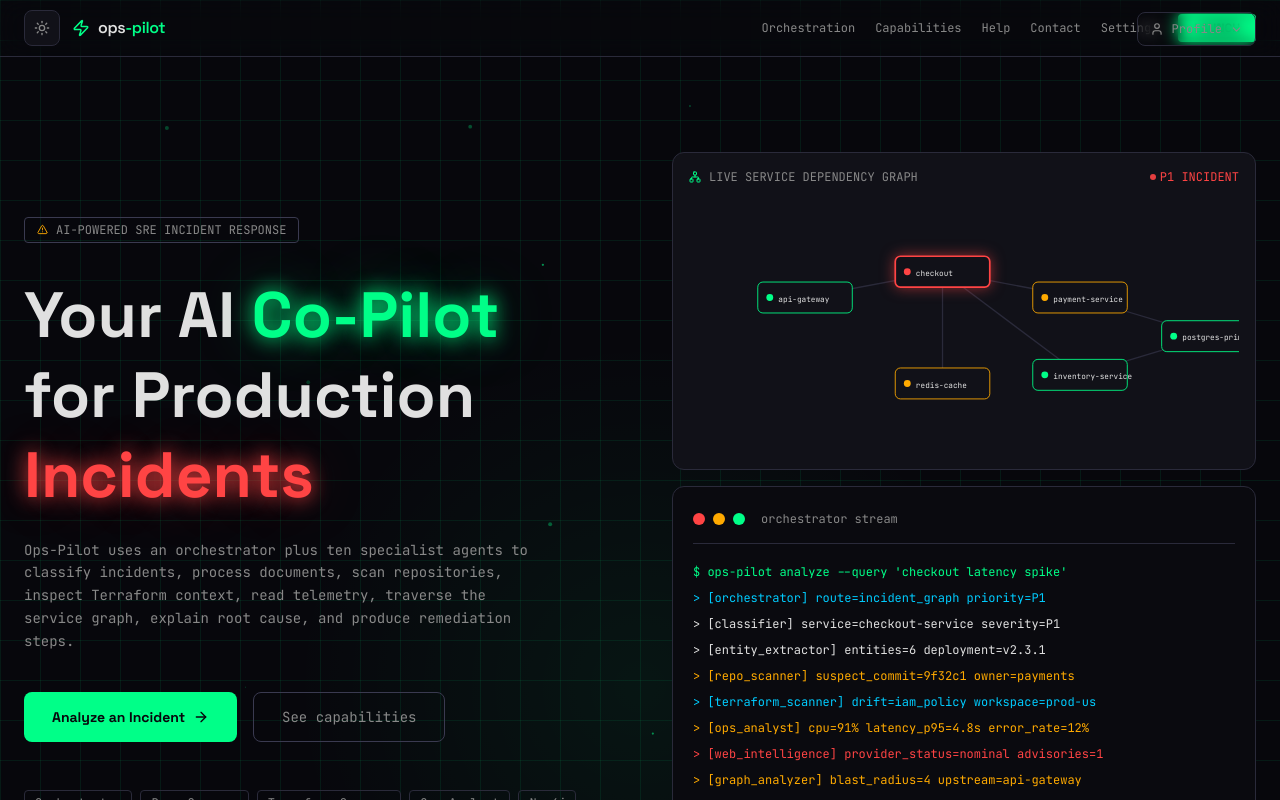
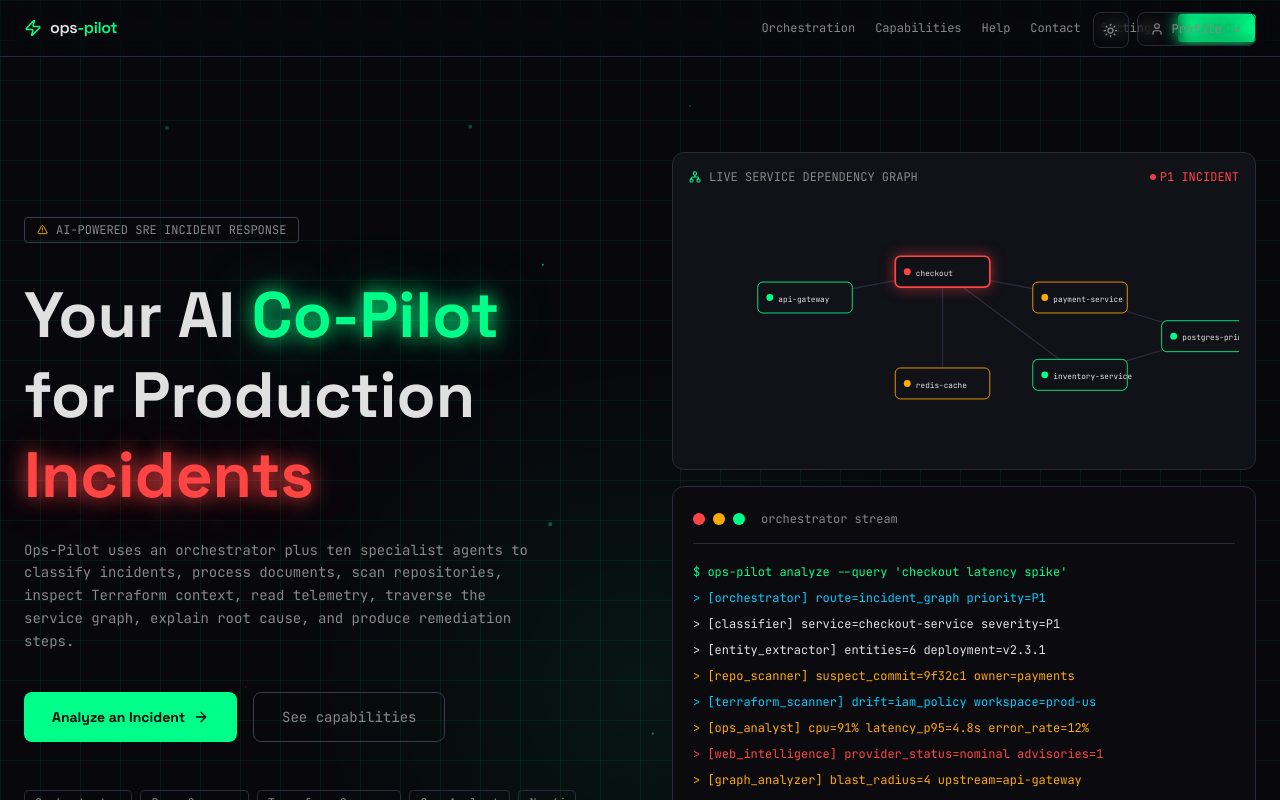
Before and after one commit to Khaledayman9/ops-pilot, a Next.js app in the folder frontend/: page / in a window 1280 px wide. Shown: the top 800 px of the page. Built offline with nearby package versions, Linux system fonts and the light colour scheme.

Commit message:
feat(UI): added light and dark toggle

```diff
--- a/frontend/app/components/ProfileMenu.tsx
+++ b/frontend/app/components/ProfileMenu.tsx
@@ -2,19 +2,57 @@
 
 import { useEffect, useState } from "react";
 import Link from "next/link";
-import { ChevronDown, LogIn, Settings, User, UserPlus } from "lucide-react";
+import {
+  ChevronDown,
+  LogIn,
+  Moon,
+  Settings,
+  Sun,
+  User,
+  UserPlus,
+} from "lucide-react";
 import { getAccessToken } from "../lib/apis";
 
 export default function ProfileMenu() {
   const [open, setOpen] = useState(false);
   const [authed, setAuthed] = useState(false);
+  const [theme, setTheme] = useState<"dark" | "light">("dark");
 
   useEffect(() => {
     setAuthed(Boolean(getAccessToken()));
+
+    const savedTheme =
+      typeof window !== "undefined"
+        ? localStorage.getItem("ops-pilot-theme")
+        : null;
+    const initialTheme = savedTheme === "light" ? "light" : "dark";
+
+    setTheme(initialTheme);
+    document.documentElement.dataset.theme = initialTheme;
   }, []);
 
+  function toggleTheme() {
+    setTheme((current) => {
+      const next = current === "dark" ? "light" : "dark";
+      document.documentElement.dataset.theme = next;
+      localStorage.setItem("ops-pilot-theme", next);
+      return next;
+    });
+  }
+
   return (
-    <div className="fixed top-3 right-6 z-[70]">
+    <div className="fixed top-3 right-6 z-[70] flex items-start gap-2">
+      <button
+        type="button"
+        onClick={toggleTheme}
+        className="w-9 h-9 rounded-lg border border-border-1 bg-void/90 backdrop-blur text-chrome-dim hover:border-plasma hover:text-plasma transition-colors flex items-center justify-center"
+        aria-label="Toggle theme"
+        title={`Switch to ${theme === "dark" ? "light" : "dark"} theme`}
+      >
+        {theme === "dark" ? <Sun size={15} /> : <Moon size={15} />}
+      </button>
+
+      <div className="relative">
         <button
           onClick={() => setOpen((value) => !value)}
           className="flex items-center gap-2 px-3 py-2 border border-border-1 rounded-lg bg-void/90 backdrop-blur text-xs font-mono text-chrome-dim hover:border-plasma hover:text-plasma transition-colors"
@@ -63,5 +101,6 @@
           </div>
         )}
       </div>
+    </div>
   );
 }
--- a/frontend/app/page.tsx
+++ b/frontend/app/page.tsx
@@ -12,14 +12,12 @@
   GitBranch,
   HelpCircle,
   Mail,
-  Moon,
   Network,
   Radar,
   ScanSearch,
   FileText,
   Shield,
   Sparkles,
-  Sun,
   Terminal,
   Workflow,
   Wrench,
@@ -302,34 +300,16 @@
   { left: "94%", top: "14%" },
 ];
 
-function Nav({
-  theme,
-  onToggleTheme,
-}: {
-  theme: "dark" | "light";
-  onToggleTheme: () => void;
-}) {
+function Nav() {
   return (
     <nav className="fixed top-0 w-full z-50 border-b border-border-1 bg-void/80 backdrop-blur-md">
       <div className="max-w-7xl mx-auto px-6 h-14 flex items-center justify-between">
-        <div className="flex items-center gap-3">
-          <button
-            type="button"
-            onClick={onToggleTheme}
-            className="w-9 h-9 rounded-lg border border-border-1 bg-surface-1 text-chrome-dim hover:text-plasma hover:border-plasma transition-colors flex items-center justify-center"
-            aria-label="Toggle theme"
-            title={`Switch to ${theme === "dark" ? "light" : "dark"} theme`}
-          >
-            {theme === "dark" ? <Sun size={16} /> : <Moon size={16} />}
-          </button>
-
         <Link href="/" className="flex items-center gap-2">
           <Zap size={18} className="text-plasma" />
           <span className="font-display font-semibold text-chrome tracking-tight">
             ops<span className="text-plasma">-pilot</span>
           </span>
         </Link>
-        </div>
 
         <div className="flex items-center gap-5 text-xs font-mono">
           <a
@@ -579,11 +559,6 @@
 
 export default function HomePage() {
   const heroParticlesRef = useRef<HTMLDivElement>(null);
-  const [theme, setTheme] = useState<"dark" | "light">("dark");
-
-  function toggleTheme() {
-    setTheme((current) => (current === "dark" ? "light" : "dark"));
-  }
   useEffect(() => {
     loadAnime().then(() => {
       if (!anime || !heroParticlesRef.current) return;
@@ -605,11 +580,8 @@
   }, []);
 
   return (
-    <div
-      data-theme={theme}
-      className="min-h-screen bg-void grid-bg overflow-x-hidden"
-    >
-      <Nav theme={theme} onToggleTheme={toggleTheme} />
+    <div className="min-h-screen bg-void grid-bg overflow-x-hidden">
+      <Nav />
 
       <section className="relative min-h-screen flex items-center pt-14">
         <div
```
Lines whose indentation alone changed are shown as unchanged.
